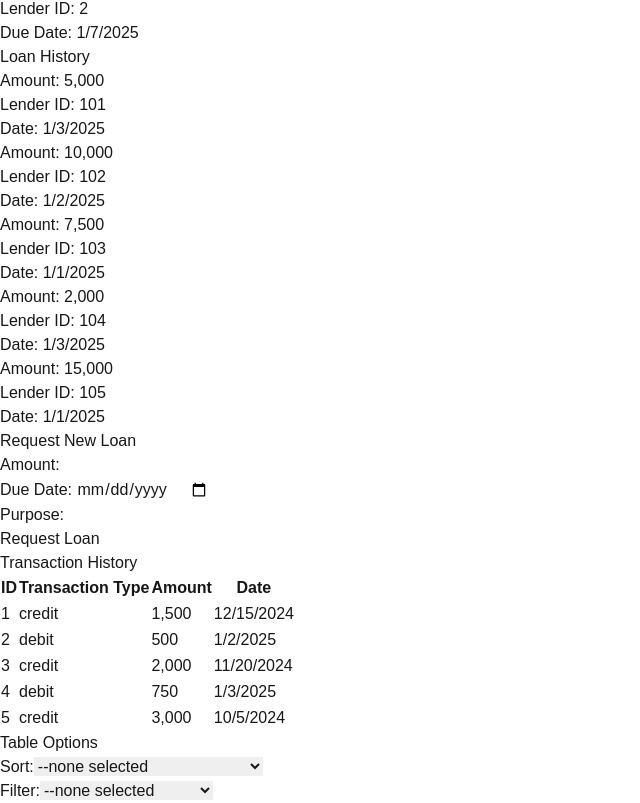
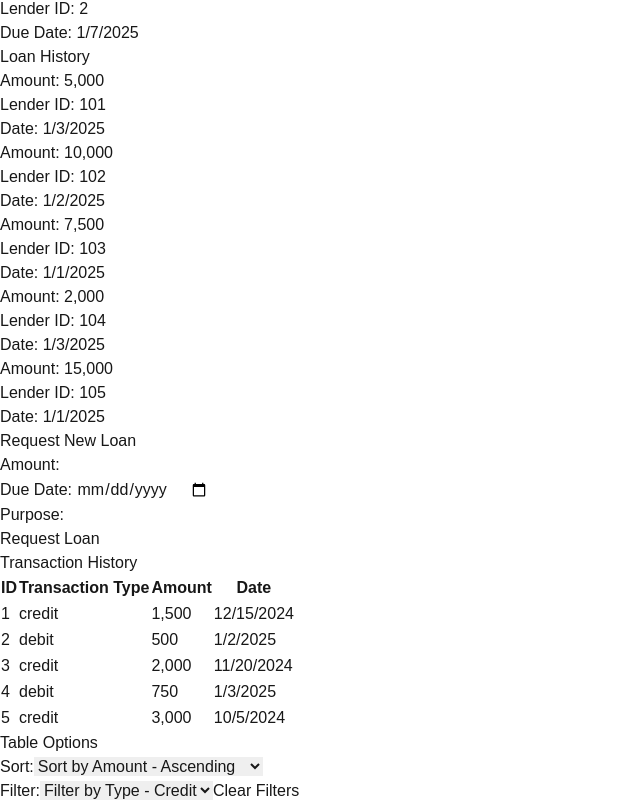
Before and after one commit to GabrielAbubakar/simbrella-fintech-task, a Next.js app: page / in a window 1280 px wide. Shown: the part 411-1214 px from the top of the page, without its empty margins (0-640 px from the left). Built offline with nearby package versions, Linux system fonts and the light colour scheme.

Commit message:
better refactor for sorting

```diff
--- a/src/app/components/MainSection.tsx
+++ b/src/app/components/MainSection.tsx
@@ -9,10 +9,8 @@ export default function MainSection() {
     const [userInfo, setUserInfo] = useState<IUserInfo>()
     const [userLoans, setUserLoans] = useState<ILoanInfo[]>()
     const [userTransactions, setUserTransactions] = useState<ITransactionInfo[]>()
-    const [copyTransactions, setCopyTransactions] = useState<ITransactionInfo[]>()
+    const [displayTransactions, setDisplayTransactions] = useState<ITransactionInfo[]>()
     const [isLoading, setIsLoading] = useState(false)
-    const [sortFeatures, setSortFeatures] = useState<string>()
-    const [filterFeatures, setFilterFeatures] = useState<string>()
 
     async function getDetails() {
         try {
@@ -27,7 +25,7 @@ export default function MainSection() {
             setUserInfo(userRes.data)
             setUserLoans(loansRes.data)
             setUserTransactions(transactionRes.data)
-            setCopyTransactions(transactionRes.data)
+            setDisplayTransactions(transactionRes.data)
         } catch (error) {
             console.log(error);
         } finally {
@@ -35,33 +33,43 @@ export default function MainSection() {
         }
     }
 
+    // function sortData(key: string, order: string) {
+    //     const sortedData = [...displayTransactions].sort((a, b) => {
+    //         if (key === "date") {
+    //             return order === "asc"
+    //                 ? new Date(a[key]) - new Date(b[key])
+    //                 : new Date(b[key]) - new Date(a[key]);
+    //         } else if (key === "amount") {
+    //             return order === "asc" ? a[key] - b[key] : b[key] - a[key];
+    //         }
+    //         return 0;
+    //     });
 
+    //     console.log(sortedData);
+    //     setDisplayTransactions(sortedData);
+    // }
 
-    useEffect(() => {
-        function tableFeatures() {
-            // Execute Sort Conditions
-            if (sortFeatures == 'amount-ascending') {
-                setUserTransactions(copyTransactions?.sort((a, b) => a.amount - b.amount))
-            } else if (sortFeatures == 'amount-descending') {
-                setUserTransactions(copyTransactions?.sort((a, b) => b.amount - a.amount))
-            } else if (sortFeatures == 'date-ascending') {
-                setUserTransactions(copyTransactions?.sort((a, b) => new Date(a.amount) - new Date(b.amount)))
-            } else if (sortFeatures == 'date-descending') {
-                setUserTransactions(copyTransactions?.sort((a, b) => new Date(b.amount) - new Date(a.amount)))
+    // function filterData(type: string) {
+    //     const filteredData = userTransactions?.filter((item) => item.transactionType === type);
+    //     setDisplayTransactions(filteredData);
+    // }
+
+    const applyFilterAndSort = (type: string | null, key: string | null, order: string | null) => {
+        const filteredData = type ? userTransactions?.filter((item) => item.transactionType === type) : displayTransactions;
+
+        const sortedData = [...filteredData].sort((a, b) => {
+            if (key === "date") {
+                return order === "asc"
+                    ? new Date(a[key]) - new Date(b[key])
+                    : new Date(b[key]) - new Date(a[key]);
+            } else if (key === "amount") {
+                return order === "asc" ? a[key] - b[key] : b[key] - a[key];
             }
+            return 0;
+        });
+        setDisplayTransactions(sortedData);
+    };
 
-
-            if (filterFeatures == 'filter-credit') {
-                setUserTransactions(copyTransactions?.filter((item) => item.transactionType == 'credit'))
-            } else if (filterFeatures == 'filter-debit') {
-                setUserTransactions(copyTransactions?.filter((item) => item.transactionType == 'debit'))
-            } else (
-                setUserTransactions(copyTransactions)
-            )
-        }
-
-        tableFeatures()
-    }, [sortFeatures, filterFeatures, copyTransactions])
 
     useEffect(() => {
         getDetails()
@@ -163,7 +171,7 @@ export default function MainSection() {
                         </thead>
                         <tbody>
                             {
-                                userTransactions?.map(item => (
+                                displayTransactions?.map(item => (
                                     <tr key={item.id}>
                                         <td className="px-3 py-1">
                                             {item.id}
@@ -191,12 +199,17 @@ export default function MainSection() {
                                 name="sort-feature"
                                 id="sort-feature"
                                 defaultValue='none-selected'
-                                onChange={(e) => setSortFeatures(e.target.value)}>
-                                <option value="none-selected" disabled>--none selected</option>
-                                <option value="amount-ascending">Sort by Amount - Ascending</option>
-                                <option value="amount-descending">Sort by Amount - Descending</option>
-                                <option value="date-ascending">Sort by Date - Ascending</option>
-                                <option value="date-descending">Sort by Date - Descending</option>
+                                className="outline-none"
+                                onChange={(e) => {
+                                    applyFilterAndSort(null, e.target.value.split('-')[0], e.target.value.split('-')[1])
+                                    // console.log(e.target.value.split('-')[0], e.target.value.split('-')[1])
+                                }}
+                            >
+                                {/* <option value="none-selected" disabled>--none selected</option> */}
+                                <option value="amount-asc" >Sort by Amount - Ascending</option>
+                                <option value="amount-desc" >Sort by Amount - Descending</option>
+                                <option value="date-asc" >Sort by Date - Ascending</option>
+                                <option value="date-desc" >Sort by Date - Descending</option>
                             </select>
                         </div>
 
@@ -206,12 +219,15 @@ export default function MainSection() {
                                 name="filter-feature"
                                 id="filter-feature"
                                 defaultValue='none-selected'
-                                onChange={(e) => setFilterFeatures(e.target.value)}>
-                                <option value="none-selected" disabled>--none selected</option>
-                                <option value="filter-credit">Filter by Type - Credit</option>
-                                <option value="filter-debit">Filter by Type - Debit</option>
-                                <option value="none">none</option>
+                                className="outline-none"
+                                onChange={(e) => applyFilterAndSort(e.target.value, null, null)}>
+                                {/* <option value="none-selected" disabled>--none selected</option> */}
+                                <option value="credit">Filter by Type - Credit</option>
+                                <option value="debit">Filter by Type - Debit</option>
                             </select>
+                            <button
+                                className="block mt-4 bg-gray-600 text-white px-4 py-2"
+                                onClick={() => setDisplayTransactions(userTransactions)}>Clear Filters</button>
                         </div>
                     </div>
                 </div>
```
